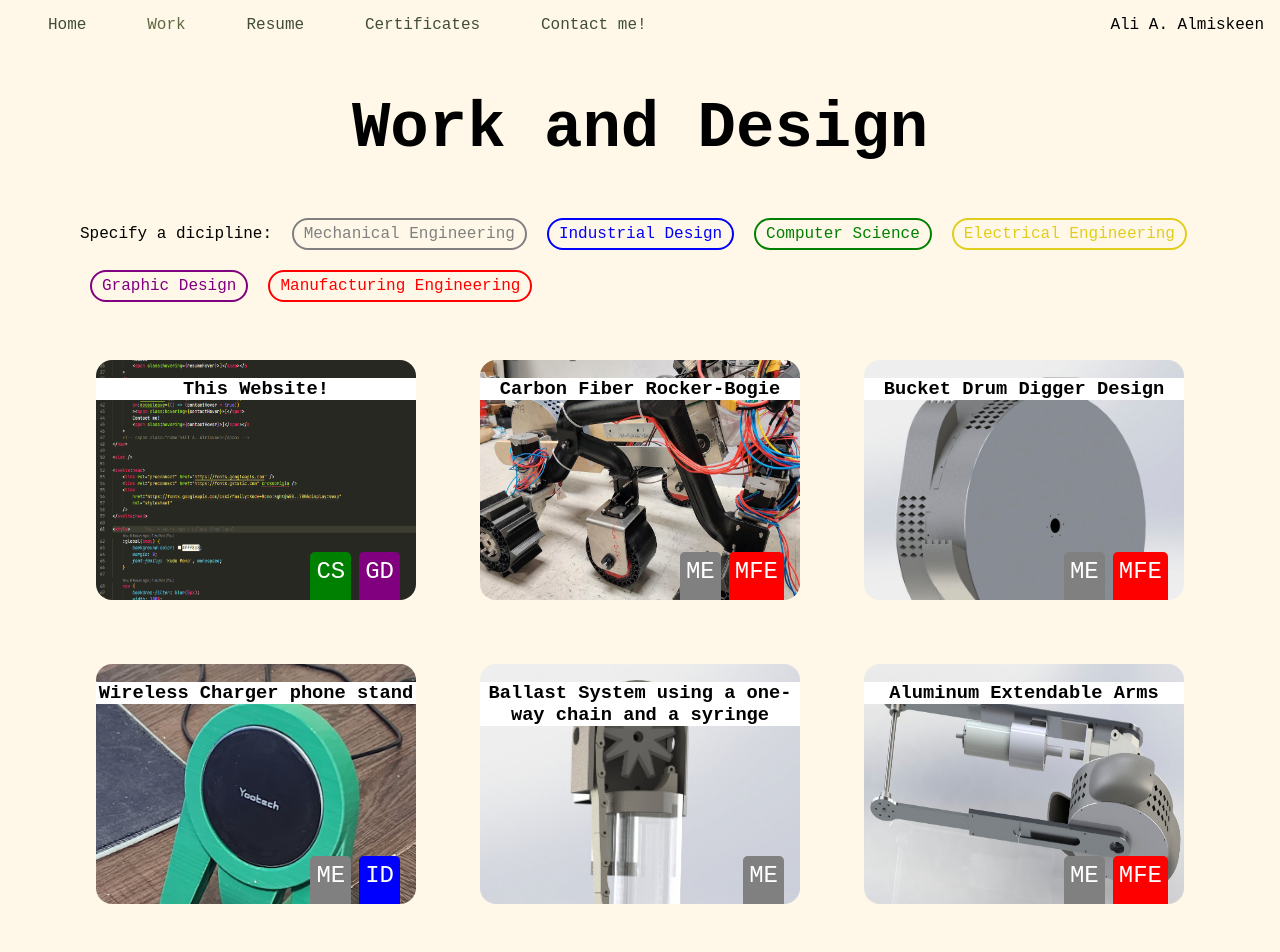
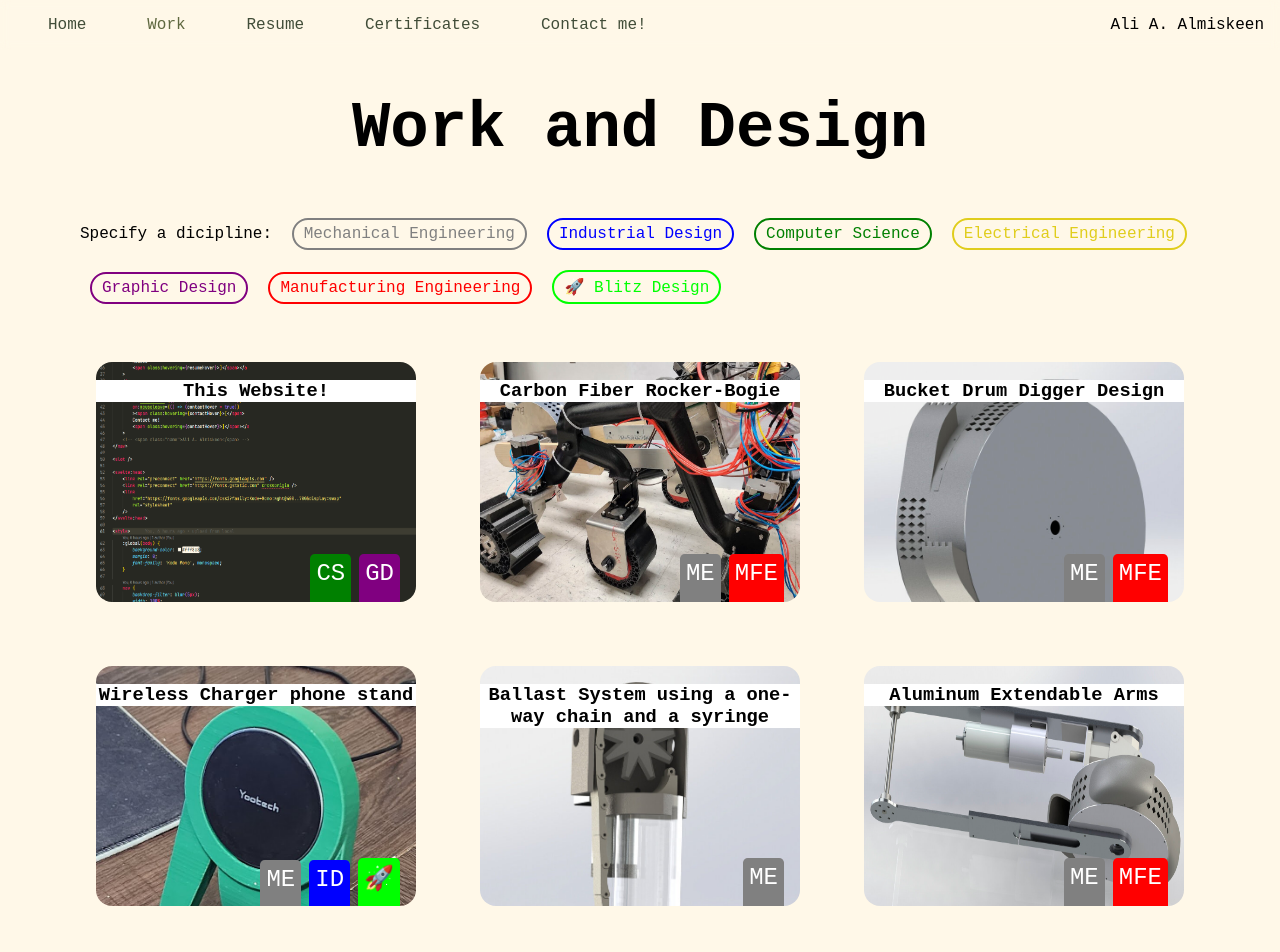
Before and after one commit to alimiskeen/portfolio, a SvelteKit app: page /work in a window 1280 px wide. Shown: the top 952 px of the page. Built offline with nearby package versions, Linux system fonts and the light colour scheme; a web font is replaced by a local one.

Commit message:
adding blitz and changing portrait

```diff
--- a/src/lib/TagColors.js
+++ b/src/lib/TagColors.js
@@ -11,5 +11,6 @@ export const colorCodes = {
 	CS: { name: 'Computer Science', mainColor: 'green', secondaryColor: 'white' },
 	EE: { name: 'Electrical Engineering', mainColor: 'rgb(224, 205, 28)', secondaryColor: 'black' },
 	GD: { name: 'Graphic Design', mainColor: 'purple', secondaryColor: 'white' },
-	MFE: { name: 'Manufacturing Engineering', mainColor: 'red', secondaryColor: 'white' }
+	MFE: { name: 'Manufacturing Engineering', mainColor: 'red', secondaryColor: 'white' },
+	BLZ: { name: '🚀 Blitz Design', mainColor: 'rgb(0, 255, 0)', secondaryColor: 'black', tag: "🚀" }
 };
--- a/src/lib/projects/projectDatabase.js
+++ b/src/lib/projects/projectDatabase.js
@@ -33,7 +33,7 @@ export const projects = {
 	charger: {
 		url: 'charger',
 		title: 'Wireless Charger phone stand',
-		tags: ['ME', 'ID'],
+		tags: ['ME', 'ID', 'BLZ'],
 		picture: '/20230523_220003.jpg',
 		page: Charger
 	},
--- a/src/routes/work/+page.svelte
+++ b/src/routes/work/+page.svelte
@@ -26,6 +26,8 @@
 
 <svelte:head>
 	<title>Ali's Work</title>
+	<meta property='og:title' content="Ali Almiskeen's Projects" />
+	<meta property='og:description' content="a page with some of Ali Almiskeen's projects and design work." />
 </svelte:head>
 
 <h1 class="work-title">Work and Design</h1>
--- a/src/routes/work/Tags.svelte
+++ b/src/routes/work/Tags.svelte
@@ -11,7 +11,7 @@
 	style="--main-color: {colorCodes[tag] ? colorCodes[tag].mainColor : 'white'};
 		   --secondary-color: {colorCodes[tag] ? colorCodes[tag].secondaryColor : 'black'};"
 >
-	<span class="tag-text">{tag}</span>
+	<span class="tag-text">{colorCodes[tag].tag ? colorCodes[tag].tag : tag}</span>
 </div>
 
 <style>
```
Also changed, not shown: src/lib/portrait.jpg.
